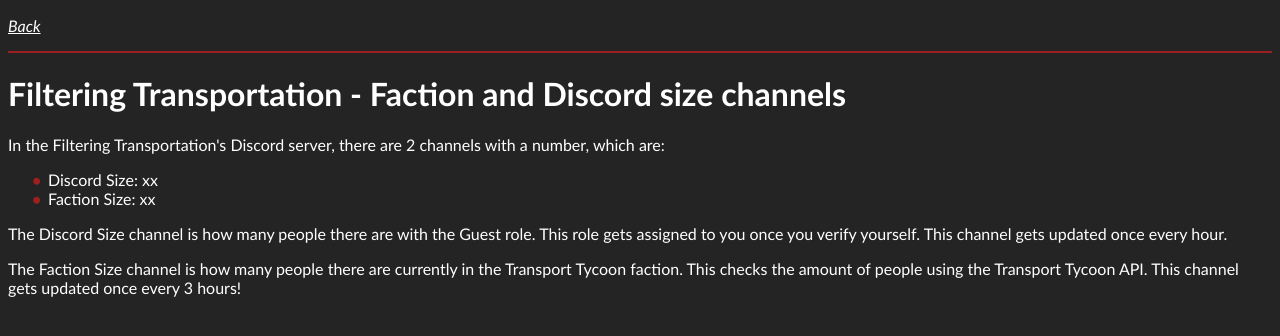
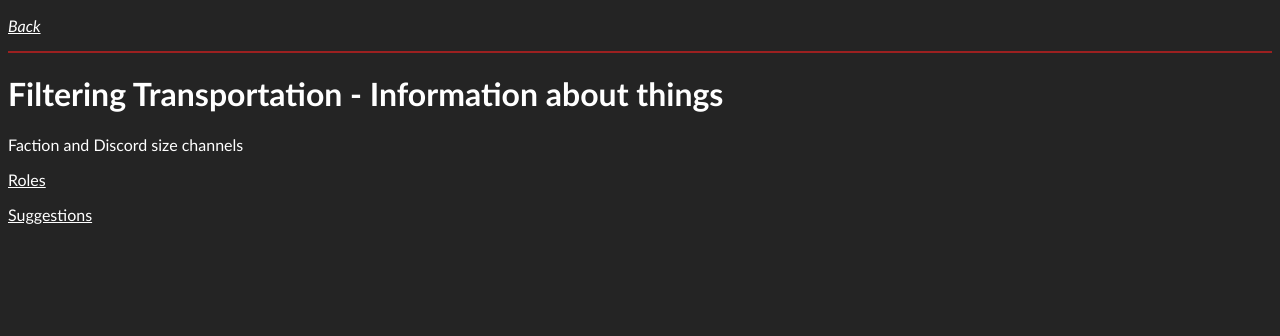
Before and after one commit to ttwebsite/transport-bot, a plain HTML site: page information.html in a window 1280 px wide. Drawn offline with Linux system fonts and the light colour scheme.

Commit message:
Update information.html

```diff
--- a/information.html
+++ b/information.html
@@ -9,29 +9,14 @@
 		hr.new4 {
 		  border: 1px solid #9C2020;
 		}
-		ul {
-		  list-style: none; /* Remove default bullets */
-		}
-		ul li::before {
-		  content: "\2022";
-		  color: #9C2020;
-		  font-weight: bold;
-		  display: inline-block;
-		  width: 1em;
-		  margin-left: -1em;
-		}
 </style>
    </head>
    <body style="background-color:#242424;">
-<p><span style="color: #ffffff;"><a style="color: #ffffff;" href="https://ttwebsite.github.io/transport-bot/information.html"><em>Back</em></a></span></p>
-<hr class="new4" />
-	<h1 style="text-align: left;"><span style="color: #ffffff;"><strong>Filtering Transportation - Faction and Discord size channels</strong></span></h1>
-	<p><span style="color: #ffffff;">In the Filtering Transportation's Discord server, there are 2 channels with a number, which are:</span></p>
-	<ul>
-	<li><span style="color: #ffffff;">Discord Size: xx</span></li>
-	<li><span style="color: #ffffff;">Faction Size: xx</span></li>
-	</ul>
-	<p><span style="color: #ffffff;">The Discord Size channel is how many people there are with the Guest role. This role gets assigned to you once you verify yourself. This channel gets updated once every hour.</span></p>
-	<p><span style="color: #ffffff;">The Faction Size channel is how many people there are currently in the Transport Tycoon faction. This checks the amount of people using the Transport Tycoon API. This channel gets updated once every 3 hours!</span></p>
+		<p><span style="color: #ffffff;"><a style="color: #ffffff;" href="https://ttwebsite.github.io/transport-bot/"><em>Back</em></a></span></p>
+		<hr class="new4" />
+		<h1 style="text-align: left;"><span style="color: #ffffff;"><strong>Filtering Transportation - Information about things</strong></span></h1>
+		<p><span style="color: #ffffff;">Faction and Discord size channels</span></p>
+		<p><span style="color: #ffffff;"><a style="color: #ffffff;" href="https://ttwebsite.github.io/transport-bot/information/roles.html">Roles</a></span></p>
+		<p><span style="color: #ffffff;"><a style="color: #ffffff;" href="https://ttwebsite.github.io/transport-bot/information/suggestions.html">Suggestions</a></span></p>
    </body>
 </html>
```
